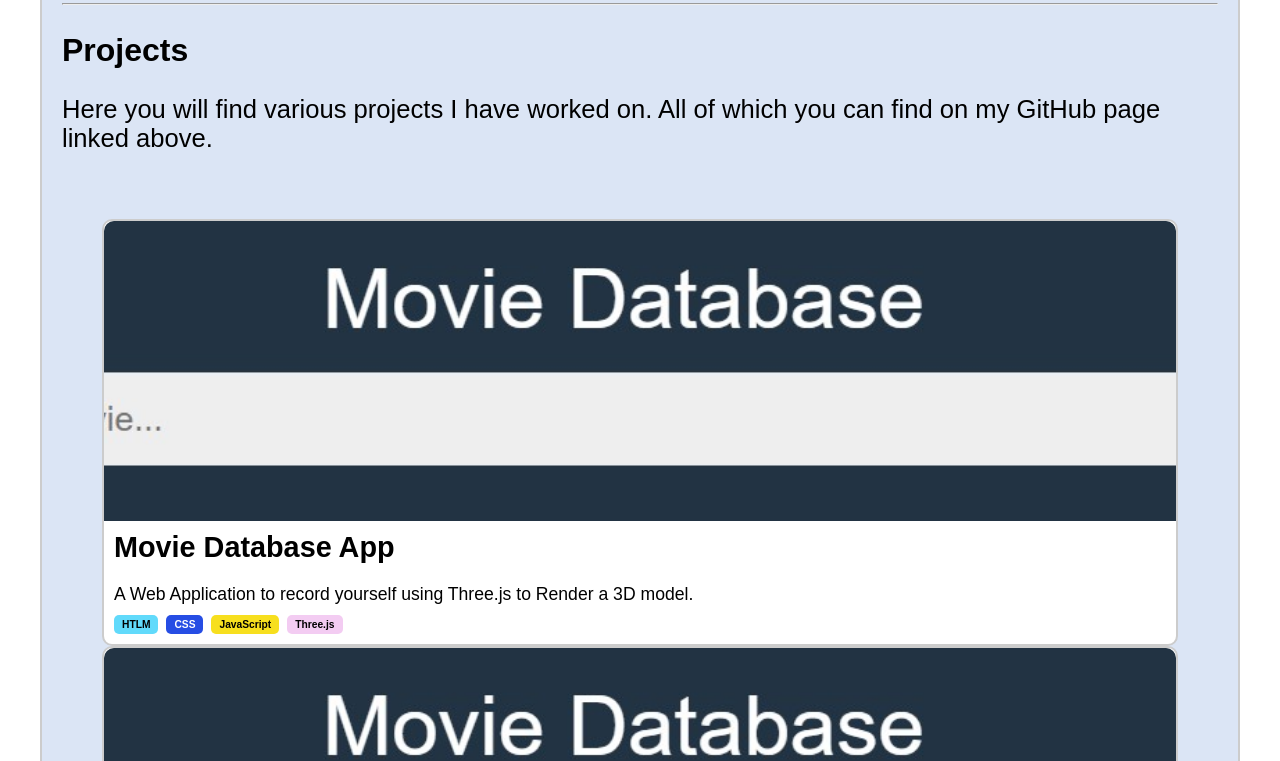
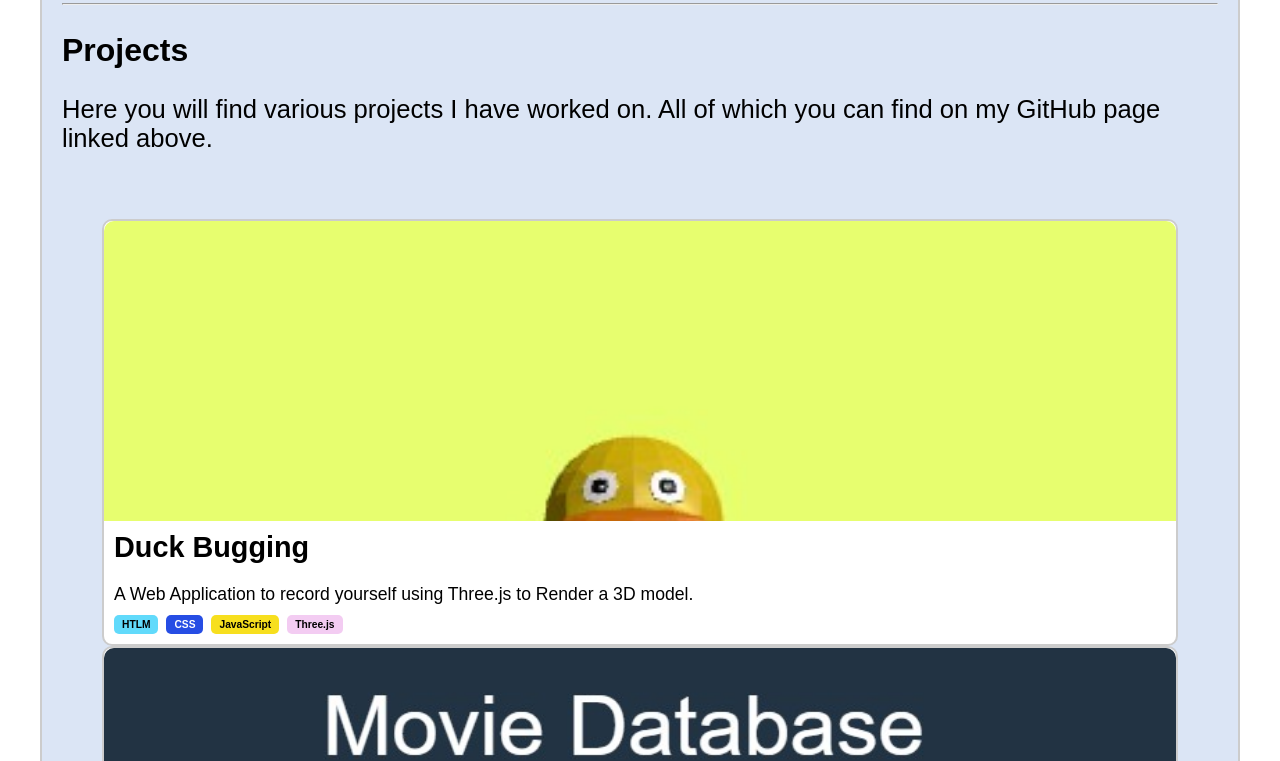
Before and after one commit to CatalystKD1/JordanMcCrankPortfolio, a plain HTML site: page index.html in a window 1280 px wide. Shown: the part 467-1228 px from the top of the page. Drawn offline with Linux system fonts and the light colour scheme.

Commit message:
Fix issues where the wrong text was displaying

```diff
--- a/index.html
+++ b/index.html
@@ -49,8 +49,8 @@
                 <p class="Description">Here you will find various projects I have worked on. All of which you can find on my GitHub page linked above.</p>
                 <div class="card-container"></div>
                   <a href="https://github.com/CatalystKD1/Duck_Bugging?tab=readme-ov-file" class="card" target="_blank">
-                        <img src="MovieDatabase.jpg" alt="Movie Database App">
-                        <h3>Movie Database App</h3>
+                        <img src="DuckBugging.jpg" alt="Duck Bugging Project">
+                        <h3>Duck Bugging</h3>
                         <p>A Web Application to record yourself using Three.js to Render a 3D model.</p>
                         <div class="skills">
                             <span class="skill react">HTLM</span>
```
Also changed, not shown: DuckBugging.jpg (added).
